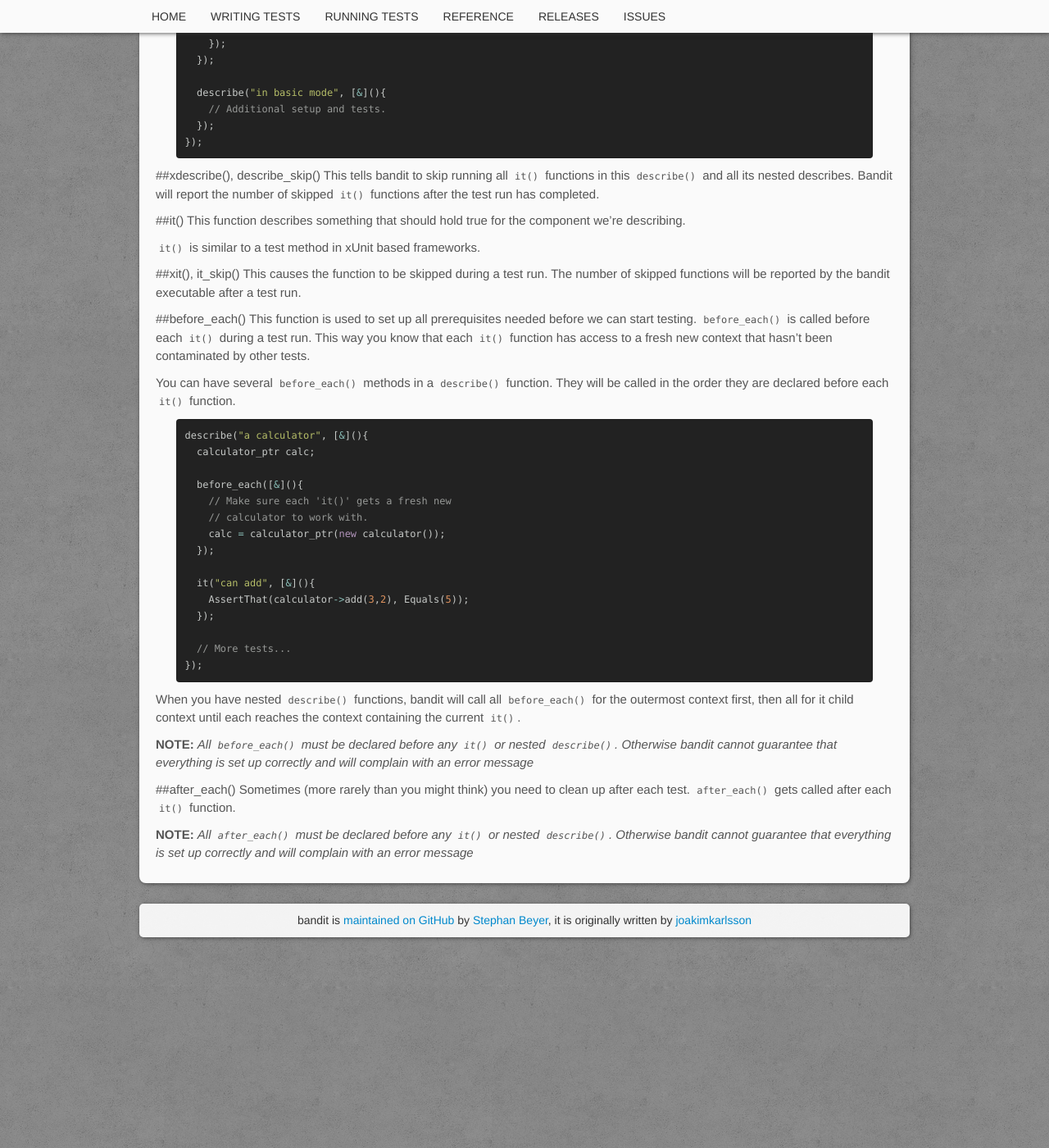
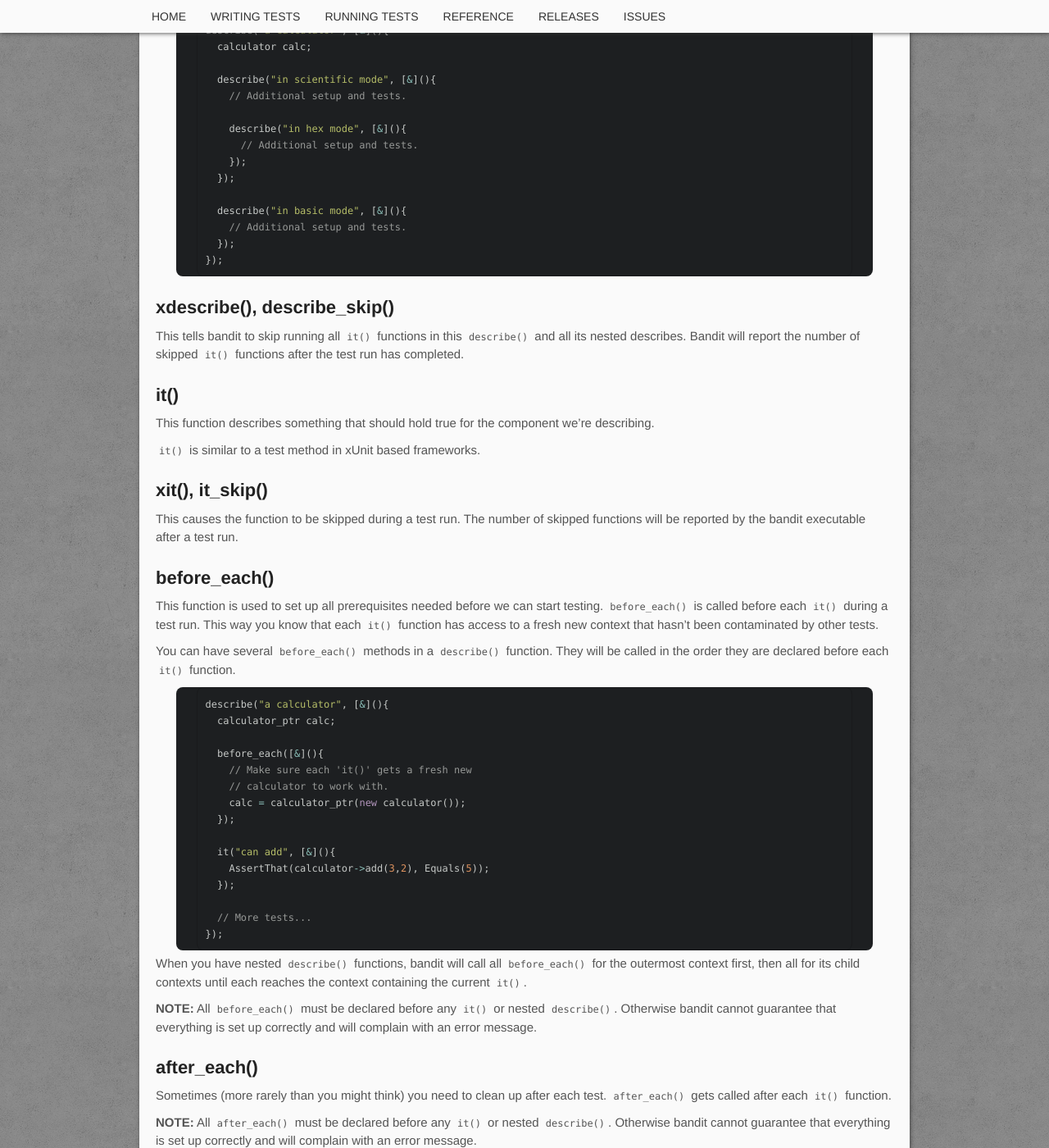
Before and after one commit to banditcpp/bandit, a Jekyll site: the page built from reference.md, in a window 1280 px wide and 1400 px high, scrolled down 997 px. Shown: the whole window at 82% size. Built offline with Jekyll 4.4.1, drawn with Linux system fonts in a browser that asks for light colours; our own code applies the rules of GitHub Pages for plain Markdown files; some of the changed text lies outside the part shown.

````diff
--- a/reference.md
+++ b/reference.md
@@ -1,33 +1,33 @@
 ---
 layout: index
 ---
-#Reference
+# Reference
 
-##Entry point
+## Entry point
 
 This is the entry point for a bandit application:
 
-{% highlight cpp %}
+```c++
 #include <bandit/bandit.h>
 
 int main(int argc, char* argv[])
 {
   return bandit::run(argc, argv);
 }
-{% endhighlight %}
+```
 
-##Assertions
+## Assertions
 Bandit uses the [snowhouse](https://github.com/banditcpp/snowhouse#assertions)
 assertion library. Go there for references on how to write assertions.
 
-##go_bandit()
+## go_bandit()
 
 The `go_bandit()` construct registers a function that contains tests. There
 can be one `go_bandit()` construct per .cpp file.
 
 The boilerplate for each .cpp file containing tests should look like this:
 
-{% highlight cpp %}
+```c++
 #include <bandit/bandit.h>
 using namespace bandit;
 
@@ -38,9 +38,9 @@ go_bandit([](){
     });
   });
 });
-{% endhighlight %}
+```
 
-##describe()
+## describe()
 
 This function is setting up the context for a test. That is, declaring variables
 for holding the objects that we need for our tests. You can have several levels
@@ -49,7 +49,7 @@ level.
 
 This function is similar to the concept of a fixture in xUnit based frameworks.
 
-{% highlight cpp %}
+```c++
 describe("a calculator", [&](){
   calculator calc;
 
@@ -65,24 +65,24 @@ describe("a calculator", [&](){
     // Additional setup and tests.
   });
 });
-{% endhighlight %}
+```
 
-##xdescribe(), describe_skip()
+## xdescribe(), describe_skip()
 This tells bandit to skip running all `it()` functions in this `describe()` and
 all its nested describes. Bandit will report the number of skipped `it()` functions
 after the test run has completed.
 
-##it()
+## it()
 This function describes something that should hold true for the component we're
 describing.
 
 `it()` is similar to a test method in xUnit based frameworks.
 
-##xit(), it_skip()
+## xit(), it_skip()
 This causes the function to be skipped during a test run. The number of skipped
 functions will be reported by the bandit executable after a test run.
 
-##before_each()
+## before_each()
 This function is used to set up all prerequisites needed before we can start
 testing. `before_each()` is called before each `it()` during a test run. This
 way you know that each `it()` function has access to a fresh new context that
@@ -91,7 +91,7 @@ hasn't been contaminated by other tests.
 You can have several `before_each()` methods in a `describe()` function. They
 will be called in the order they are declared before each `it()` function.
 
-{% highlight cpp %}
+```c++
 describe("a calculator", [&](){
   calculator_ptr calc;
 
@@ -107,20 +107,20 @@ describe("a calculator", [&](){
 
   // More tests...
 });
-{% endhighlight %}
+```
 
 When you have nested `describe()` functions, bandit will call all `before_each()`
-for the outermost context first, then all for it child context until each reaches
+for the outermost context first, then all for its child contexts until each reaches
 the context containing the current `it()`.
 
-**NOTE:** *All `before_each()` must be declared before any `it()` or nested `describe()`.
+**NOTE:** All `before_each()` must be declared before any `it()` or nested `describe()`.
 Otherwise bandit cannot guarantee that everything is set up correctly and will
-complain with an error message*
+complain with an error message.
 
-##after_each()
+## after_each()
 Sometimes (more rarely than you might think) you need to clean up after each
 test. `after_each()` gets called after each `it()` function.
 
-**NOTE:** *All `after_each()` must be declared before any `it()` or nested `describe()`.
+**NOTE:** All `after_each()` must be declared before any `it()` or nested `describe()`.
 Otherwise bandit cannot guarantee that everything is set up correctly and will
-complain with an error message*
+complain with an error message.
````
Also changed, not shown: index.md (+5 -5 lines), issues.md (+1 -1 lines), releases.md (+4 -4 lines), runningtests.md (+20 -23 lines), writingtests.md (+15 -17 lines).
